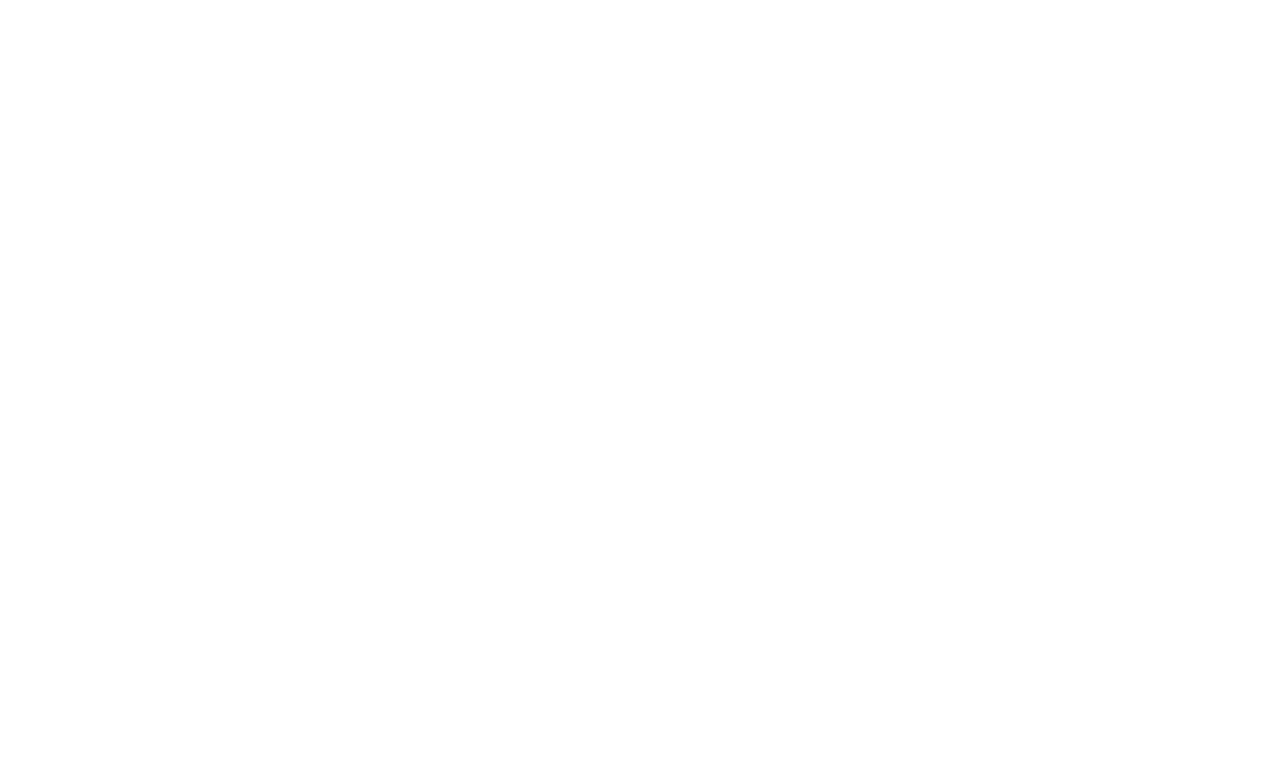
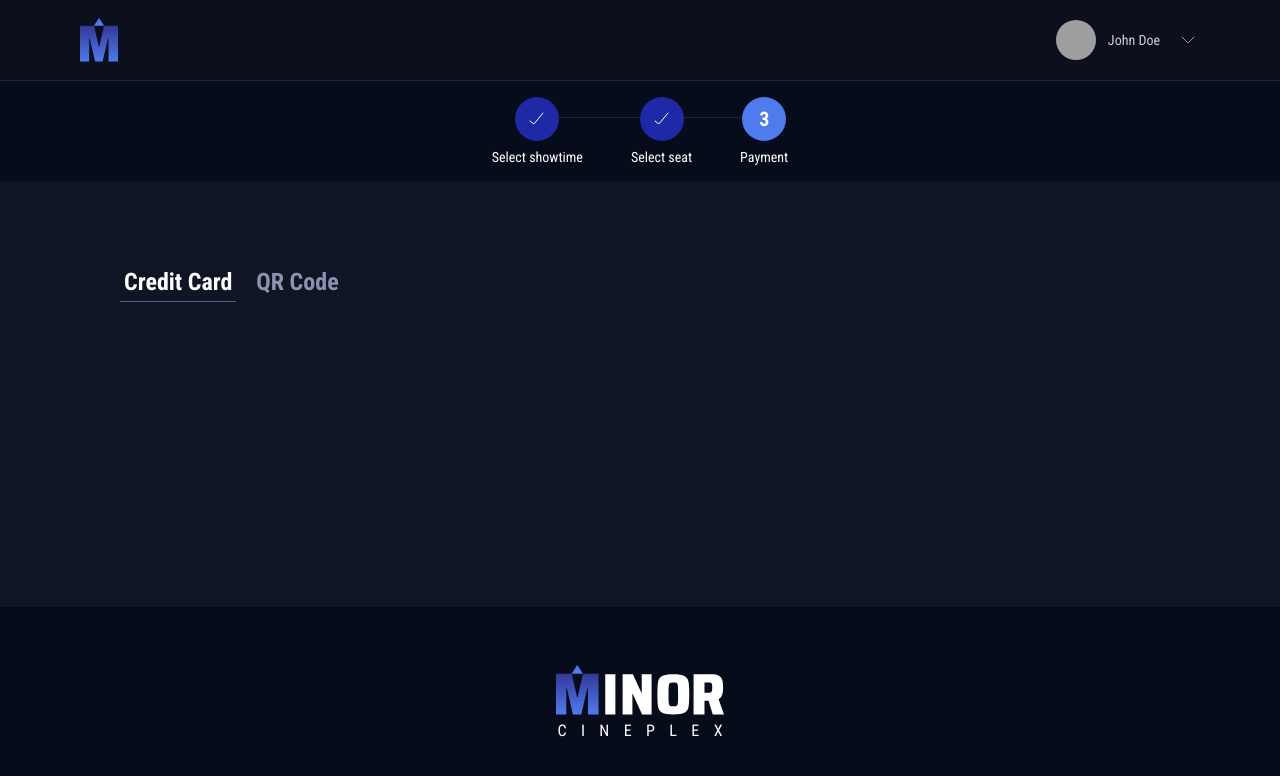
Before and after one commit to fsd10-finalproject2/minor-cineplex-app, a Vue app: page /payment in a window 1280 px wide. Before the commit this address had no page. Shown: the top 776 px of the page. Built offline with nearby package versions, Linux system fonts and the light colour scheme; grey boxes are pictures that could not be loaded.

Commit message:
Create payment page

```diff
--- a/src/components/ui/step-component/StepItem.vue
+++ b/src/components/ui/step-component/StepItem.vue
@@ -32,7 +32,7 @@
     <div
       :class="[
         'w-11 h-11 rounded-full flex items-center justify-center transition-all relative z-10',
-        props.status === 'completed' && 'bg-blue-200',
+        props.status === 'completed' && 'bg-blue-200 text-white',
         props.status === 'active' && 'bg-blue-100',
         props.status === 'inactive' && 'bg-gray-100 border border-gray-100/20',
       ]"
--- a/src/router/index.ts
+++ b/src/router/index.ts
@@ -26,6 +26,11 @@
         {
           path: 'booking',
           component: SeatBookingView,
+          meta: { requiresAuth: true },
+        },
+        {
+          path: 'payment',
+          component: () => import('@/views/payment/PaymentView.vue'),
           meta: { requiresAuth: true },
         },
       ],
--- /dev/null
+++ b/src/views/payment/BookingSummary.vue
@@ -0,0 +1,11 @@
+<script setup lang="ts">
+import { ref } from 'vue'
+</script>
+
+<template>
+  <div>
+    <div>
+      <div></div>
+    </div>
+  </div>
+</template>
--- /dev/null
+++ b/src/views/payment/CreditCardForm.vue
@@ -0,0 +1,12 @@
+<script setup lang="ts">
+import { ref } from 'vue'
+
+const cardNumber = ref('')
+const cardOwner = ref('')
+const expiry = ref('')
+const cvc = ref('')
+</script>
+
+<template>
+  <div></div>
+</template>
--- /dev/null
+++ b/src/views/payment/PaymentTabs.vue
@@ -0,0 +1,33 @@
+<script setup lang="ts">
+import { ref } from 'vue'
+const activeTab = ref<'credit-card' | 'qr-code'>('credit-card')
+</script>
+
+<template>
+  <div class="flex gap-[16px]">
+    <div>
+      <button
+        class="p-[4px] font-bold style-headline-3"
+        :class="
+          activeTab === 'credit-card'
+            ? 'text-white border-b-1 border-gray-200 -mb-px'
+            : 'text-gray-300'
+        "
+        @click="activeTab = 'credit-card'"
+      >
+        Credit Card
+      </button>
+    </div>
+    <div>
+      <button
+        class="p-[4px] font-bold style-headline-3"
+        :class="
+          activeTab === 'qr-code' ? 'text-white border-b-1 border-gray-200 -mb-px' : 'text-gray-300'
+        "
+        @click="activeTab = 'qr-code'"
+      >
+        QR Code
+      </button>
+    </div>
+  </div>
+</template>
--- /dev/null
+++ b/src/views/payment/PaymentView.vue
@@ -0,0 +1,26 @@
+<script setup lang="ts">
+import StepperBar from '@/components/ui/step-component/StepperBar.vue'
+import PaymentTabs from './PaymentTabs.vue'
+
+const currentSteps = [
+  { label: 'Select showtime', status: 'completed' as const },
+  { label: 'Select seat', status: 'completed' as const },
+  { label: 'Payment', status: 'active' as const },
+]
+</script>
+
+<template>
+  <section
+    class="w-full bg-gray-0 flex items-center justify-center border-b border-white/5 h-[102px]"
+  >
+    <StepperBar :steps="currentSteps" />
+  </section>
+  <main>
+    <div class="flex flex-row py-[80px] px-[120px]">
+      <div class="flex flex-2 h-[200px] w-[200px]">
+        <PaymentTabs />
+      </div>
+      <div class="flex flex-1 h-[200px] w-[200px]"></div>
+    </div>
+  </main>
+</template>
```
